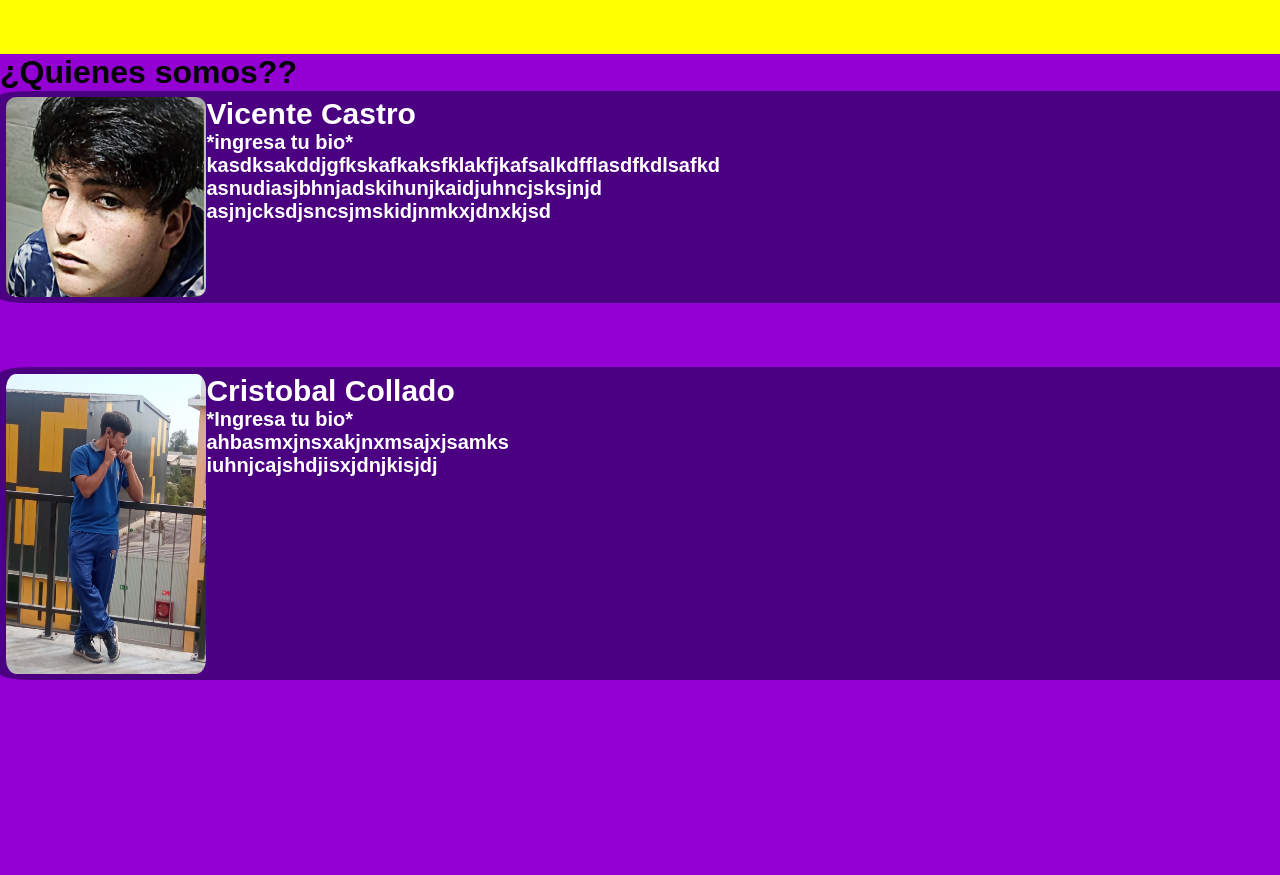
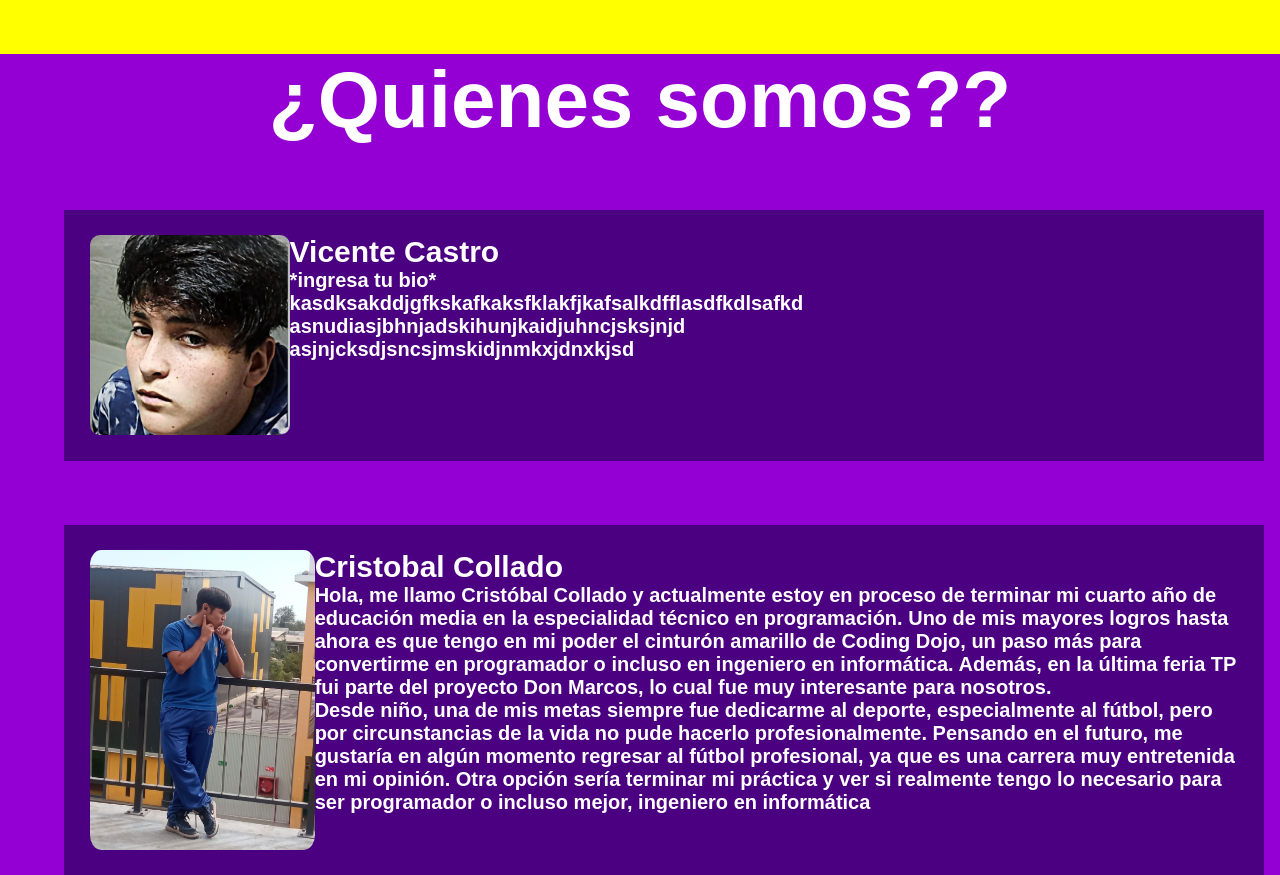
Before and after one commit to Totobal27/Proyecto-Mundo-Gamer-Outlet, a Flask app: page /QuienesSomos in a window 1280 px wide; the page is wider, and only the part inside the window is pictured. Shown: the part 173-1048 px from the top of that part. Run offline with Flask 3, Linux system fonts and the light colour scheme.

Commit message:
Hace el quienes somos castro wn

```diff
--- a/static/styles.css
+++ b/static/styles.css
@@ -454,31 +454,37 @@ footer {
 
 .fondo2 {
   background-color: #4b0081;
-  width: 200vh;
+  width: 150vh;
   color: white;
-  padding: 0.5%;
-  border-radius: 2%;
+  padding: 2%;
   display: flex;
   font-size: 20px;
   margin-top: 5%;
+  margin-left: 5%;
 }
 
 
 
 .fondo {
   background-color: #4b0081;
-  width: 200vh;
+  width: 150vh;
   color: white;
-  padding: 0.5%;
-  border-radius: 2%;
+  padding: 2%;
+  margin-top: 5%;
   display: flex;
   font-size: 20px;
+  margin-left: 5%;
 }
 
 /*vh: estatico
   vw: responsive
 */
-
+#Q {
+  color: white;
+  justify-content: center;
+  display: flex;
+  font-size: 500%;
+}
 
 
 
@@ -491,6 +497,6 @@ footer {
 
 .cris {
   height: 300px;
-  width: 200px;
+  width: 300px;
   border-radius: 5%;
 }
--- a/templates/QuienesSomos.html
+++ b/templates/QuienesSomos.html
@@ -29,7 +29,7 @@
             <h2>sicariototobal27 ha comprado "Fc 2024 (PS5)"</h2>
         </div>
     </marquee>
-    <h1>¿Quienes somos??</h1>
+    <h1 id="Q">¿Quienes somos??</h1>
 
     <div class="fondo">
         <img class="vicho" src="/static/img/vicente.jpg" alt="">
@@ -45,12 +45,22 @@
         <img class="cris" src="/static/img/cristobal 2.jpg" alt="">
         <div>
             <h2>Cristobal Collado </h2>
-            <h4>*Ingresa tu bio*</h4>
-            <h4>ahbasmxjnsxakjnxmsajxjsamks</h4>
-            <h4>iuhnjcajshdjisxjdnjkisjdj</h4>
+            <h4>Hola, me llamo Cristóbal Collado y actualmente estoy en proceso de terminar mi cuarto año de educación
+                media en la especialidad técnico en programación. Uno de mis mayores logros hasta ahora es que tengo en
+                mi poder el cinturón amarillo de Coding Dojo, un paso más para convertirme en programador o incluso en
+                ingeniero en informática. Además, en la última feria TP fui parte del proyecto Don Marcos, lo cual fue
+                muy interesante para nosotros.
+            </h4>
+            <h4>Desde niño, una de mis metas siempre fue dedicarme al deporte,
+                especialmente al fútbol, pero por circunstancias de la vida no pude hacerlo profesionalmente. Pensando
+                en el futuro, me gustaría en algún momento regresar al fútbol profesional, ya que es una carrera muy
+                entretenida en mi opinión. Otra opción sería terminar mi práctica y ver si realmente tengo lo necesario
+                para ser programador o incluso mejor, ingeniero en informática</h4>
         </div>
-
     </div>
+    <video width="640" height="360" controls>
+        <source src="/static/img/WhatsApp Video 2024-07-25 at 7.10.08 PM.mp4" type="video/mp4">
+    </video>
 
 
 
```
Also changed, not shown: 1 other file.
